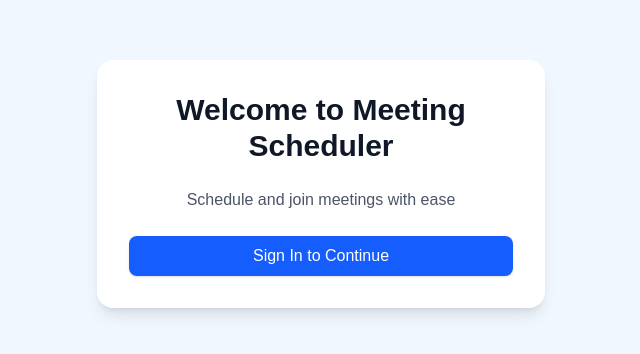
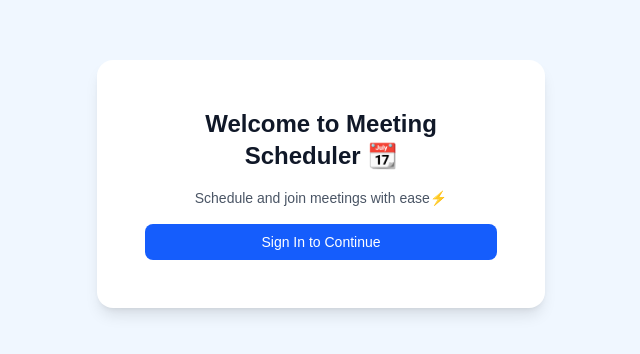
Before and after one commit to mohammadshahidbeigh/meeting-scheduler, a Next.js app: page / in a window 1280 px wide. Shown: the part 216-570 px from the top of the page, without its empty margins (319-959 px from the left). Built offline with nearby package versions, Linux system fonts and the light colour scheme; no server answers.

Commit message:
Update Home component UI: Adjusted layout and styles for improved aesthetics and user experience. Modified heading and paragraph sizes, updated padding, and refined button styles for better visual hierarchy and accessibility.

```diff
--- a/src/app/page.tsx
+++ b/src/app/page.tsx
@@ -49,13 +49,12 @@ export default function Home() {
   if (!session) {
     return (
       <div className="flex h-screen flex-col items-center justify-center bg-[#f0f7ff]">
-        <div className="text-center space-y-6 p-8 bg-white rounded-2xl shadow-lg max-w-md w-full mx-4">
-          <h1 className="text-3xl font-bold text-gray-900">Welcome to Meeting Scheduler</h1>
-          <p className="text-gray-600">Schedule and join meetings with ease</p>
+        <div className="text-center space-y-4 p-12 bg-white rounded-2xl shadow-lg max-w-md w-full mx-2">
+          <h1 className="text-2xl font-bold text-gray-900">Welcome to Meeting Scheduler 📆</h1>
+          <p className="text-sm text-gray-600">Schedule and join meetings with ease⚡</p>
           <Link
             href="/login"
-            className="block w-full bg-blue-600 text-white px-4 py-2 rounded-lg hover:bg-blue-700
-            transition-all font-medium text-center shadow-sm hover:shadow"
+            className="block w-full bg-blue-600 text-white px-2 py-2 rounded-lg hover:bg-blue-700 transition-all font-medium text-center mt-2 text-sm text-gray-600"
           >
             Sign In to Continue
           </Link>
```
